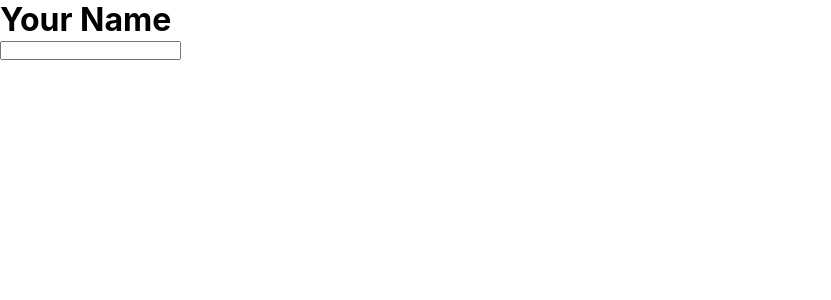
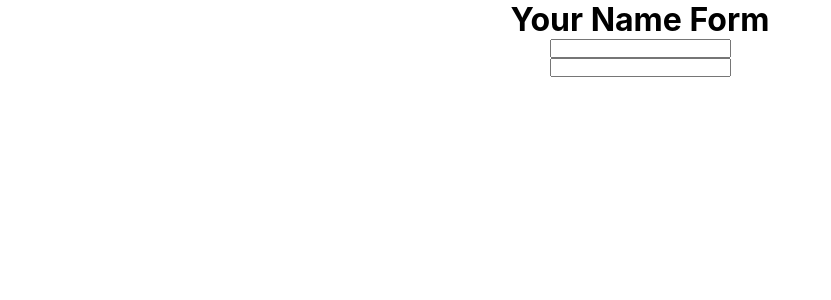
Before and after one commit to marcinoles87/registration-form, a React (Create React App) app: page / in a window 1280 px wide. Shown: the top 300 px of the page, without its empty margins (0-831 px from the left). Built offline with nearby package versions, Linux system fonts and the light colour scheme.

Commit message:
add function

```diff
--- /dev/null
+++ b/src/components/form.css
@@ -0,0 +1,8 @@
+div{
+    display: flex;
+    flex-direction: column;
+    flex-wrap: nowrap;
+    align-items: center;
+
+
+}
--- a/src/components/form.js
+++ b/src/components/form.js
@@ -1,19 +1,22 @@
 import React, { useState } from 'react'
+import './form.css'
 
 export default function Form() {
 
     let [name,setName] = useState('')
+    let [lastName,setLastName] = useState('')
 
 
-    const fullName = `${name}`
+    const fullName = `${name} ${lastName}`
 
 
   return (
 
 
     <div>
-        <h1>Your Name</h1>
+        <h1>Your Name Form</h1>
         <input type="text" value={name} onChange={e => setName(e.target.value)}></input>
+        <input type="text" value={lastName} onChange={e => setLastName(e.target.value)}></input>
         {fullName}
     </div>
   )
```
